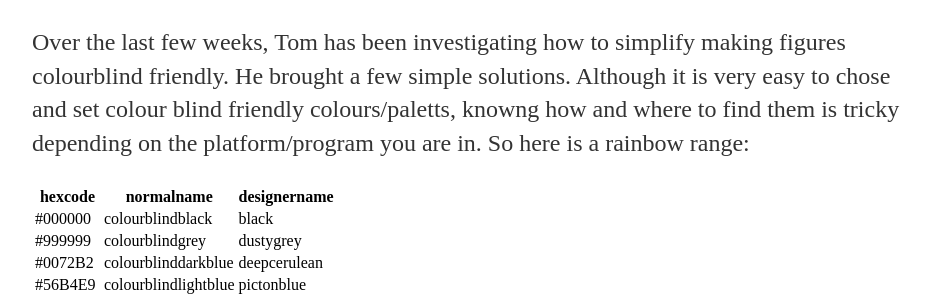
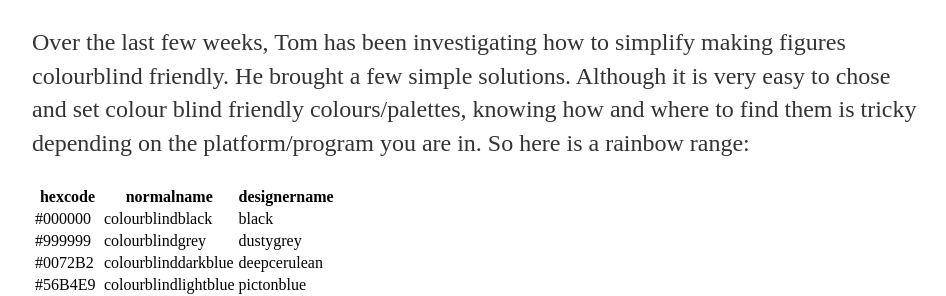
Before and after one commit to DataScienceHobart/DaSH, a Jekyll site: the page built from _posts/2016-04-22-General-Discussion.md, in a window 1280 px wide and 900 px high. Shown: the part 490-786 px from the top of the window, without its empty margins (160-1106 px from the left). Built offline with Jekyll 4.4.1, drawn with Linux system fonts in a browser that asks for light colours.

Commit message:
Editted layout. Again

```diff
--- a/_posts/2016-04-22-General-Discussion.md
+++ b/_posts/2016-04-22-General-Discussion.md
@@ -14,7 +14,7 @@
 
 **Colour blind friendly figure**
 
-Over the last few weeks, Tom has been investigating how to simplify making figures colourblind friendly. He brought a few simple solutions.  Although it is very easy to chose and set colour blind friendly colours/paletts, knowng how and where to find them is tricky depending on the platform/program you are in.  So here is a rainbow range:
+Over the last few weeks, Tom has been investigating how to simplify making figures colourblind friendly. He brought a few simple solutions.  Although it is very easy to chose and set colour blind friendly colours/palettes, knowing how and where to find them is tricky depending on the platform/program you are in.  So here is a rainbow range:
 
 hexcode|normalname|designername
 ---|---|---
@@ -31,19 +31,23 @@
 One of the biggest challenges was finding a way to check how an entire image looked with a particular kind of colour blindness.  The app 'Color Oracle' (http://colororacle.org/) provided a free, simple, easy, rapid, cross platform solution. It just changes the screen colour palette temporaily, allowing a quick check.
 Here are three different checks of the original image.
 
-Normal vision
+*Normal vision*
+
 
 ![imageref](/figures/colourblindfriendly/TSNDRA_normal_vision_colours.png)
 
-Deuteranopia
+*Deuteranopia*
+
 
 ![imageref](/figures/colourblindfriendly/TSNDRA_colorblind_test_1.png)
 
-Protanopia
+*Protanopia*
+
 
 ![imageref](/figures/colourblindfriendly/TSNDRA_colorblind_test_2.png)
 
-Tritanopia
+*Tritanopia*
+
 
 ![imageref](/figures/colourblindfriendly/TSNDRA_colorblind_test_3.png)
 
```
Also changed, not shown: 1 other file.
